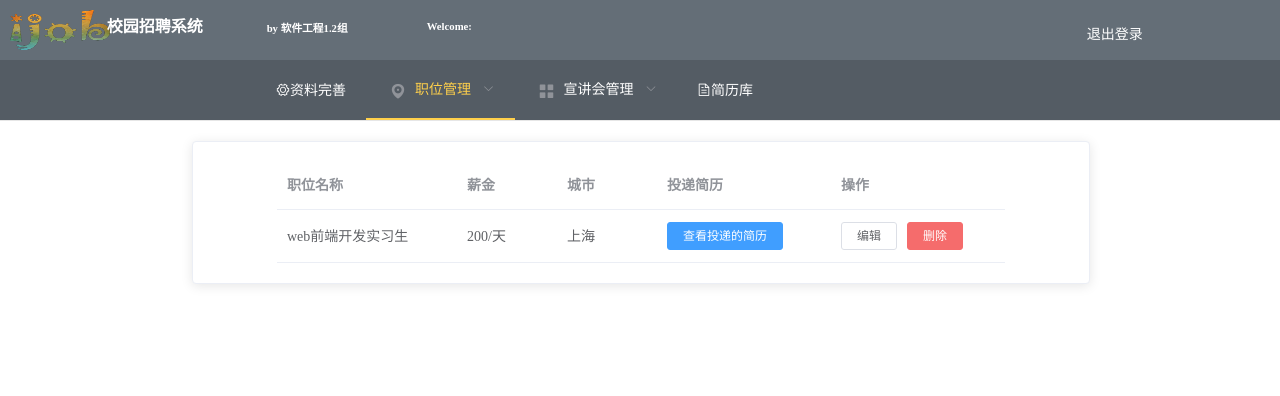
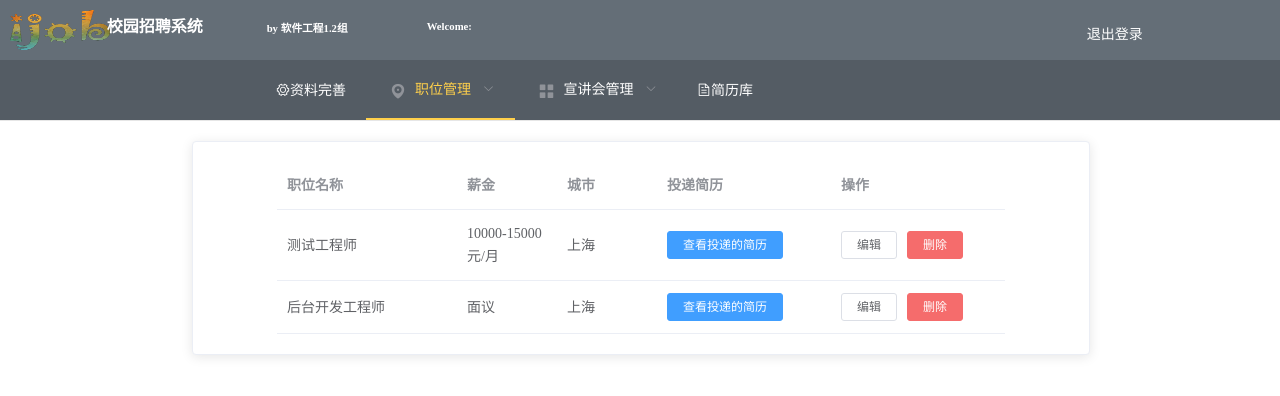
Before and after one commit to zhouxy1003/SJTU-EE458-Software-Engineering, a Vue app: page /#/Company/ManPos in a window 1280 px wide. Shown: the top 396 px of the page. Built offline with nearby package versions, Linux system fonts and the light colour scheme; no server answers; what vue-resource would draw is missing.

Commit message:
add data

```diff
--- a/src/components/Company/ManPos.vue
+++ b/src/components/Company/ManPos.vue
@@ -187,14 +187,22 @@ export default {
       },
       tableData: [
         {
-          jname: "web前端开发实习生",
+          jname: "测试工程师",
           jplace: "上海",
-          salary: "200/天",
-          place: "上海市普陀区金沙江路 1517 弄",
+          salary: "10000-15000元/月",
           detail:
-            "1.参与公司产品的前端开发工作（包括PC、以及移动端开发）；2.与产品经理沟通，完成设计交互的UI实现；",
+            "完成公司项目、产品的所有相关测试工作",
           requirement:
-            "本科及以上学历；熟练掌握HTML/CSS/XML/JSON，对HTTP协议足够熟悉；思路清晰，具备良好的沟通能力和理解能力"
+            "相关专业本科以上学历，英语良好"
+        },
+        {
+          jname: "后台开发工程师",
+          jplace: "上海",
+          salary: "面议",
+          detail:
+            "负责通用业务组件的开发和维护",
+          requirement:
+            "本科以上学历，计算机相关专业，熟悉分布式系统设计"
         }
       ],
       formLabelWidth: "600px"
--- a/src/components/Login.vue
+++ b/src/components/Login.vue
@@ -272,29 +272,29 @@ export default {
       // });
     },
     loginCompany() {
-      this.$axios
-        .get(this.HOME + "/api/company_login", {
-          params: {
-            cloginid: this.companyForm2.loginid,
-            cpassword: this.companyForm2.password
-          }
-        })
-        .then(response => {
-          // var res = JSON.parse(response.bodyText);
-          if (response.data.error_num === 0) {
-            this.Global.loginid = this.companyForm2.loginid;
-            this.$router.push({
-              path: "/Company/Enterprice"
-            });
-          } else {
-            this.$message.error("密码错误，请重试");
-            console.log(response.data.msg);
-          }
-        });
-      // this.Global.loginid = this.companyForm2.loginid;
-      // this.$router.push({
-      //   path: "/Company/Enterprice"
-      // });
+      // this.$axios
+      //   .get(this.HOME + "/api/company_login", {
+      //     params: {
+      //       cloginid: this.companyForm2.loginid,
+      //       cpassword: this.companyForm2.password
+      //     }
+      //   })
+      //   .then(response => {
+      //     // var res = JSON.parse(response.bodyText);
+      //     if (response.data.error_num === 0) {
+      //       this.Global.loginid = this.companyForm2.loginid;
+      //       this.$router.push({
+      //         path: "/Company/Enterprice"
+      //       });
+      //     } else {
+      //       this.$message.error("密码错误，请重试");
+      //       console.log(response.data.msg);
+      //     }
+      //   });
+      this.Global.loginid = this.companyForm2.loginid;
+      this.$router.push({
+        path: "/Company/Enterprice"
+      });
     },
     resetForm(form) {
       this.$refs[form].resetFields();
```
